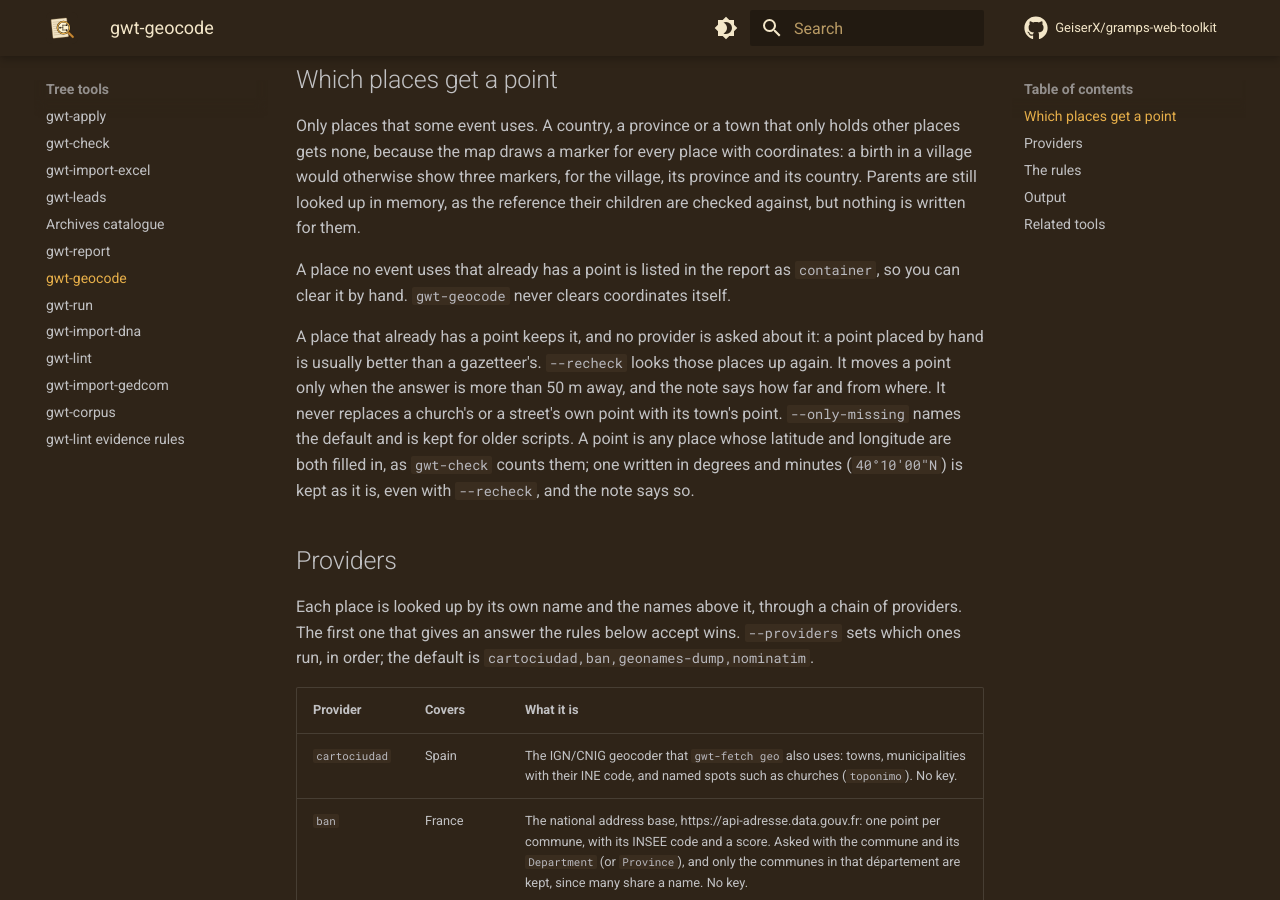
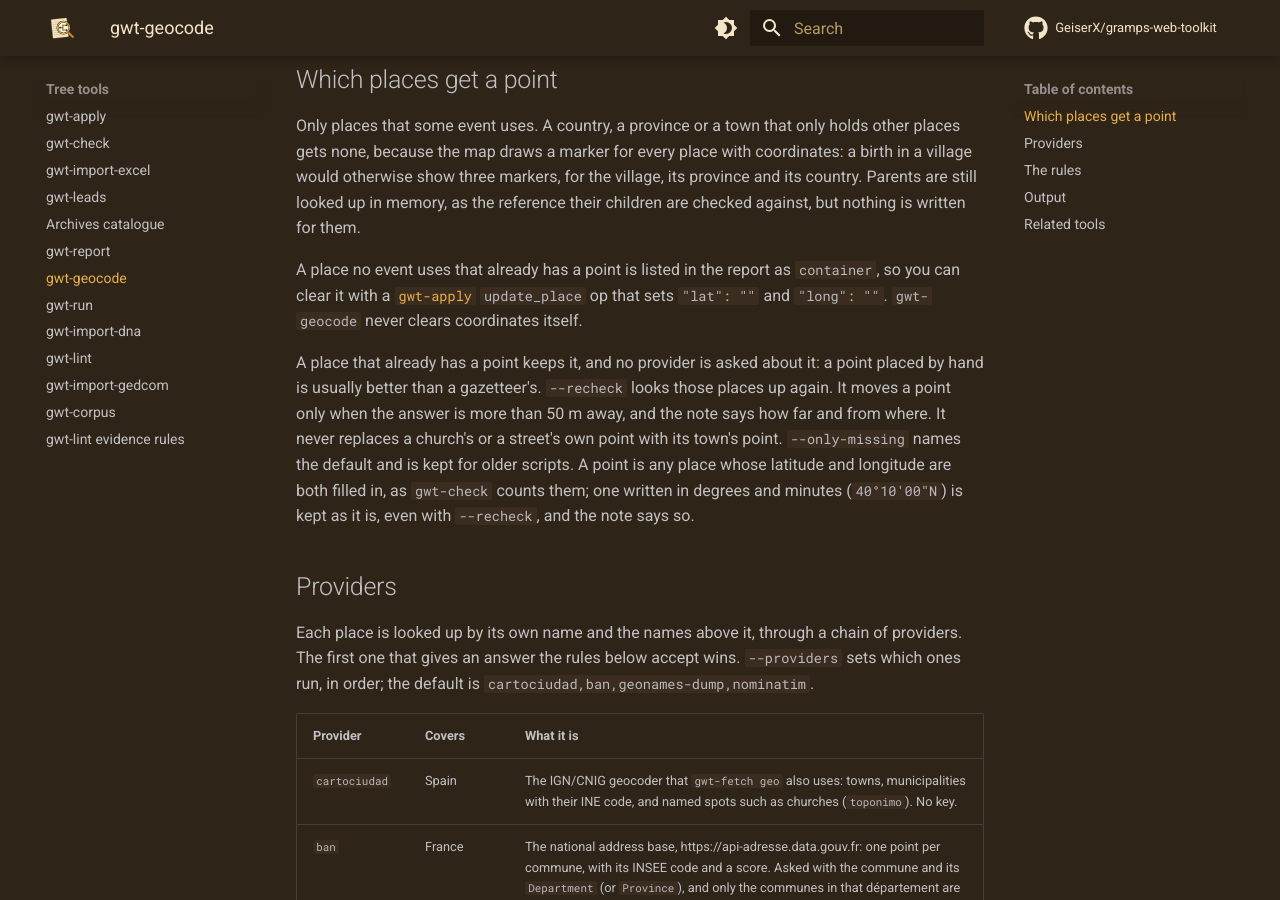
Before and after one commit to GeiserX/gramps-web-toolkit, an MkDocs documentation site: the page built from docs/geocode.md, in a window 1280 px wide and 900 px high, scrolled down 613 px. Built offline with MkDocs 1.6.1 and Material for MkDocs 9.7.7, drawn with Linux system fonts in a browser that asks for light colours; comment, search, counter and statistics services are not loaded.

Commit message:
docs(geocode): point container rows at the update_place clear op
The geocode page still said a container's point has to be cleared by
hand. update_place now clears it inside a reviewed list, so name that
op there.

```diff
--- a/docs/geocode.md
+++ b/docs/geocode.md
@@ -22,7 +22,7 @@ gwt apply coords.jsonl            # dry run: read it, then add --apply
 
 Only places that some event uses. A country, a province or a town that only holds other places gets none, because the map draws a marker for every place with coordinates: a birth in a village would otherwise show three markers, for the village, its province and its country. Parents are still looked up in memory, as the reference their children are checked against, but nothing is written for them.
 
-A place no event uses that already has a point is listed in the report as `container`, so you can clear it by hand. `gwt-geocode` never clears coordinates itself.
+A place no event uses that already has a point is listed in the report as `container`, so you can clear it with a [`gwt-apply`](apply.md) `update_place` op that sets `"lat": ""` and `"long": ""`. `gwt-geocode` never clears coordinates itself.
 
 A place that already has a point keeps it, and no provider is asked about it: a point placed by hand is usually better than a gazetteer's. `--recheck` looks those places up again. It moves a point only when the answer is more than 50 m away, and the note says how far and from where. It never replaces a church's or a street's own point with its town's point. `--only-missing` names the default and is kept for older scripts. A point is any place whose latitude and longitude are both filled in, as `gwt-check` counts them; one written in degrees and minutes (`40°10'00"N`) is kept as it is, even with `--recheck`, and the note says so.
 
```
